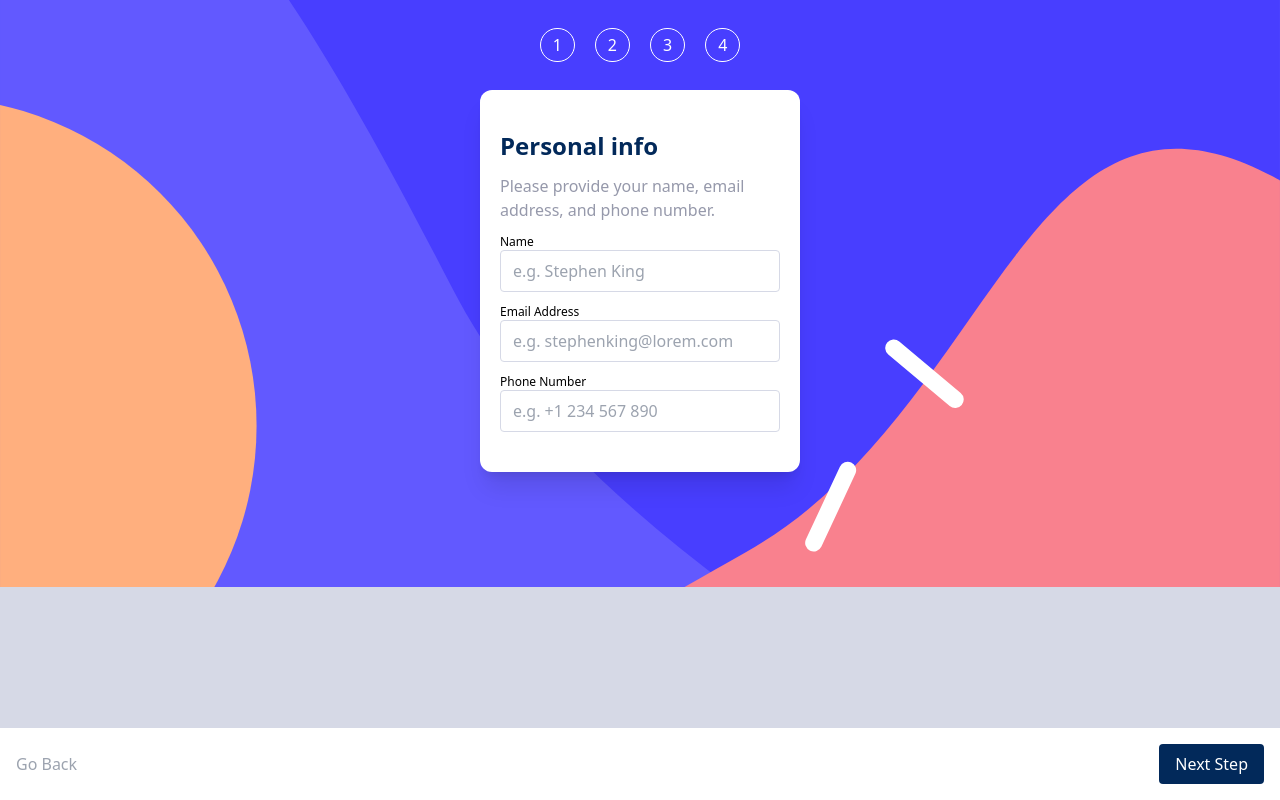
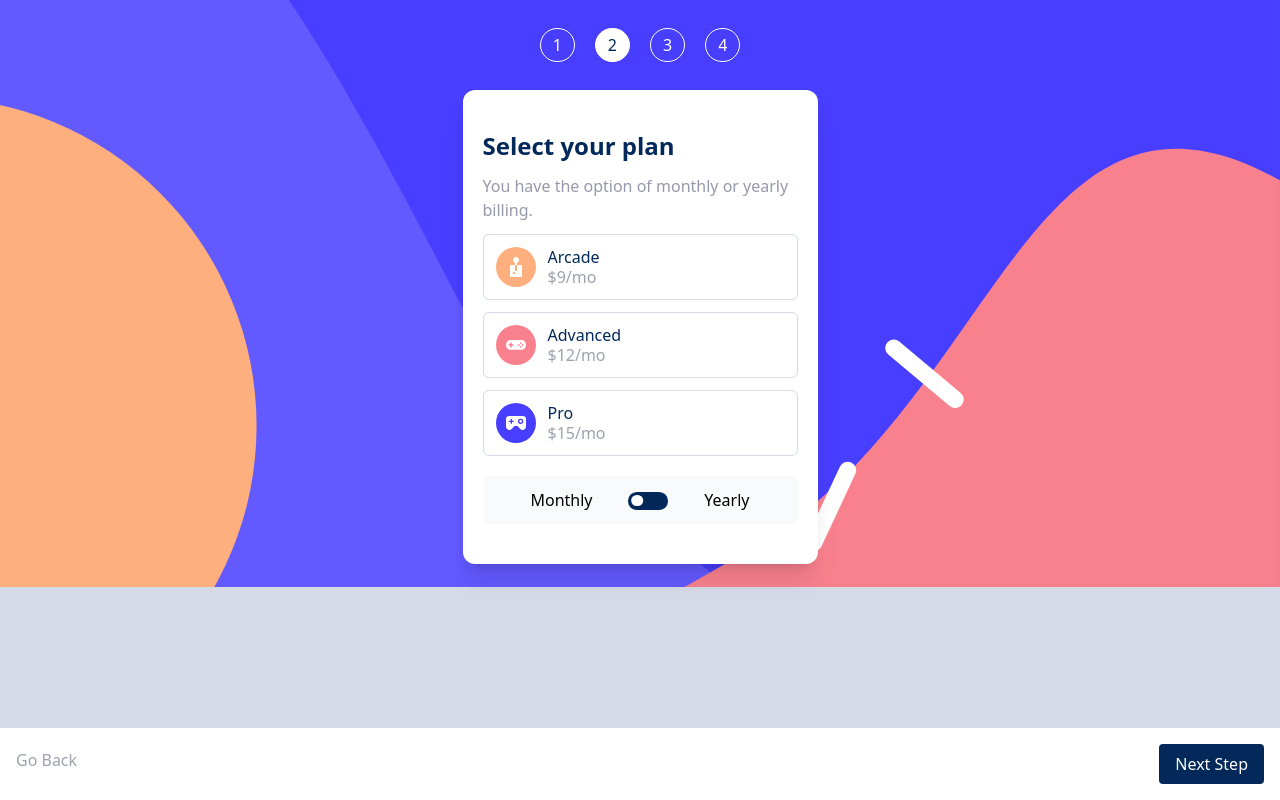
Before and after one commit to nolodkiki/multi-step-form, a React (Vite) app: page / in a window 1280 px wide. Both pictures are taken after a click on the button "Next Step". Built offline with nearby package versions, Linux system fonts and the light colour scheme.

Commit message:
steps action

```diff
--- a/src/App.jsx
+++ b/src/App.jsx
@@ -7,9 +7,13 @@ import Step2 from './components/Steps/Step2'
 import Step3 from './components/Steps/Step3'
 import Step4 from './components/Steps/Step4'
 import Step5 from './components/Steps/Step5'
+import { useDispatch, useSelector } from 'react-redux'
 
 
 function App() {
+  const steps = [<Step1/>, <Step2/>, <Step3/>, <Step4/>, <Step5/>]
+  const count = useSelector((state) => state.step.activeStep)
+
 
   return (
     <div className="App">
@@ -19,11 +23,11 @@ function App() {
           <div className='flex flex-col content-between'>
             <img className='absolute left-1/2 -translate-x-1/2 z-0 w-full' src={bgMb} alt="" />
             <Header />
-            <Step1 />
-            {/* <Step2 /> */}
-            {/* <Step3 /> */}
-            {/* <Step4 /> */}
-            {/* <Step5 /> */}
+            {count === 1 ? steps[0] : ''}
+            {count === 2 ? steps[1] : ''}
+            {count === 3 ? steps[2] : ''}
+            {count === 4 ? steps[3] : ''}
+            {count === 5 ? steps[4] : ''}
           </div>
 
           <Footer />
--- a/src/Redux/slices/stepSlice.js
+++ b/src/Redux/slices/stepSlice.js
@@ -8,11 +8,22 @@ export const stepSlice = createSlice({
     name: 'step',
     initialState,
     reducers: {
+        incrementStep(state) {
+            if (state.activeStep < 5) {
+                state.activeStep += 1
+            }
 
+        },
+        decrementStep(state) {
+            state.activeStep -= 1
+        },
+        changeStep(state, action) {
+            state.activeStep = action.payload
+        }
     },
 })
 
 // Action creators are generated for each case reducer function
-export const {  } = stepSlice.actions
+export const { incrementStep, decrementStep, changeStep } = stepSlice.actions
 
 export default stepSlice.reducer
--- a/src/Redux/store.js
+++ b/src/Redux/store.js
@@ -1,10 +1,10 @@
 import { configureStore } from "@reduxjs/toolkit";
 import value from './slices/valueSlice'
-import stepSlice from './slices/valueSlice'
+import step from './slices/stepSlice'
 
 export const store = configureStore({
     reducer: {
         value,
-        stepSlice
+        step
     }
 })
--- a/src/components/Footer.jsx
+++ b/src/components/Footer.jsx
@@ -1,9 +1,16 @@
+import { useDispatch, useSelector } from "react-redux"
+import { decrementStep, incrementStep } from "../Redux/slices/stepSlice"
+
 const Footer = () => {
+    const dispatch = useDispatch()
+
+
+    const count = useSelector((state) => state.step)
     return (
-        <div className="footer flex w-full justify-between bg-white py-4 px-4 z-30">
-                <button className="text-gray-400">Go Back</button>
-                <button className="rounded bg-blue-100 px-4 py-2 text-white">Next Step</button>
-            </div>
+        <div className="w-full bg-white py-4 px-4 z-30">
+            {count.activeStep === 1 ? '' : <button onClick={() => dispatch(decrementStep())} className="text-gray-400 mt-1">Go Back</button>}
+            <button onClick={() => dispatch(incrementStep())} className="float-right rounded bg-blue-100 px-4 py-2 text-white">{count.activeStep === 5 ? 'Continue' : 'Next Step'}</button>
+        </div>
     )
 }
 export default Footer
--- a/src/components/Header/Header.jsx
+++ b/src/components/Header/Header.jsx
@@ -1,15 +1,23 @@
-import style from './header.module.css'
+import { useDispatch, useSelector } from "react-redux"
+import { changeStep } from "../../Redux/slices/stepSlice"
 
 
 const Header = () => {
-    console.log('rerender')
+    const numbers = [1, 2, 3, 4]
+    const activeStep = useSelector(state => state.step.activeStep)
+    const dispatch = useDispatch()
+
+    const onClickButton = (num) => {
+        dispatch(changeStep(num))
+    }
+
+
+    const mapingNumber = numbers.map((e, i) => <a onClick={() => onClickButton(e)} key={i} className={activeStep === e ? "bg-white text-blue-100 rounded-full border border-solid border-white px-3 py-1 font-medium ease-in duration-300" : "hover:bg-white hover:text-blue-100 ease-in duration-300 rounded-full border border-solid border-white px-3 py-1 font-medium text-white" } href="#">{e}</a>)
+
+
     return (<>
         <ul className="flex justify-center gap-5 pt-7 pb-7 z-10">
-                <a className={style.step} href="#">1</a>
-                <a className={style.step} href="#">2</a>
-                <a className={style.step} href="#">3</a>
-                <a className={style.step} href="#">4</a>
-
+                {mapingNumber}
             </ul>
 
             </>
--- a/src/components/Header/header.module.css
+++ /dev/null
@@ -1,3 +0,0 @@
-.step {
-    @apply hover:bg-white hover:text-blue-100 ease-in duration-300 rounded-full border border-solid border-white px-3 py-1 font-medium text-white active:bg-white active:text-blue-100
-}
--- a/src/components/Steps/steps.module.css
+++ b/src/components/Steps/steps.module.css
@@ -1,5 +1,5 @@
 .container {
-    @apply mx-auto w-80 rounded-xl bg-white px-5 py-10 shadow-xl z-30
+    @apply mx-auto w-87 rounded-xl bg-white px-5 py-10 shadow-xl z-30
 }
 
 .inputForm {
--- a/tailwind.config.cjs
+++ b/tailwind.config.cjs
@@ -24,6 +24,9 @@ module.exports = {
       fontSize: {
         'main': '16px',
         'small': '14px'
+      },
+      width: {
+        '87': '355px'
       }
     },
   },
```
